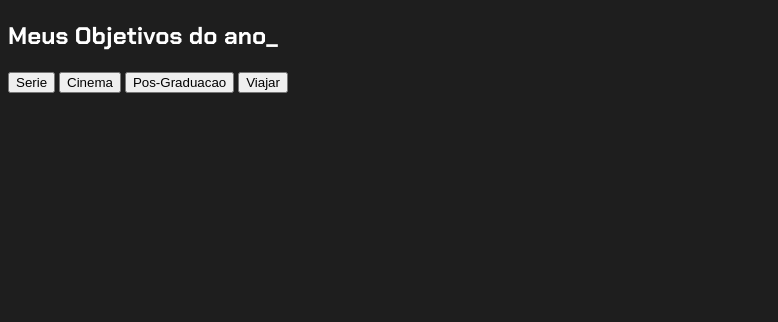
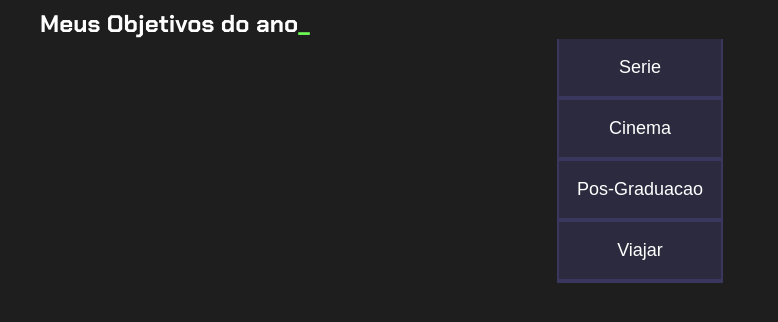
Before and after one commit to leo-follador/3-B-projetoDeVida, a plain HTML site: page index.html in a window 1280 px wide. Shown: the whole page, without its empty margins (0-778 px from the left). Drawn offline with Linux system fonts and the light colour scheme.

Commit message:
Add files via upload

```diff
--- a/style.css
+++ b/style.css
@@ -14,3 +14,39 @@
     color: var(--branco);
     font-family: 'Chakra Petch', sans-serif;
 }
+
+.conteudo-principal{
+    display: flex;
+    flex-direction: column;
+    justify-content: center;
+    align-items: center;
+    max-width: 1200px;
+    width: 100%;
+    margin: 0 auto;
+}
+
+.titulo-pricipal{
+    text-align: left;
+    width: 100%;
+    margin: 0 auto;
+}
+
+.titulo-pricipal span{
+    color: var(--verde);
+}
+
+.botao{
+    font-family: 'Chakara Petch', sans-serif;
+    background-color: var(--botao-inativo);
+    color: var(--branco);
+    display: flex;
+    justify-content: center;
+    padding: 1em;
+    font-size: 18px;
+    align-items: center;
+    width: 100%;
+    border-bottom: 4px solid var(--botao-ativo);
+    border-left: 2px solid var(--botao-ativo);
+    border-right: 2px solid var(--botao-ativo);
+    border-top: none;
+}
```
